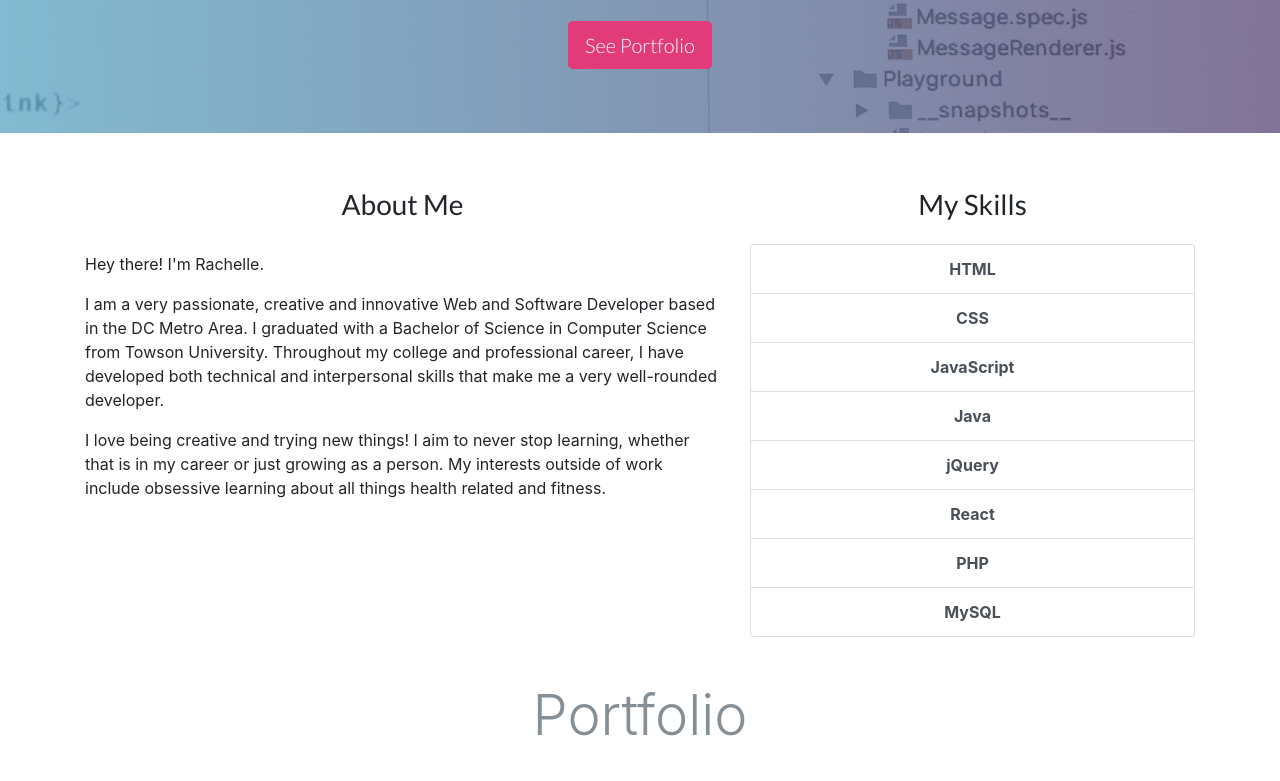
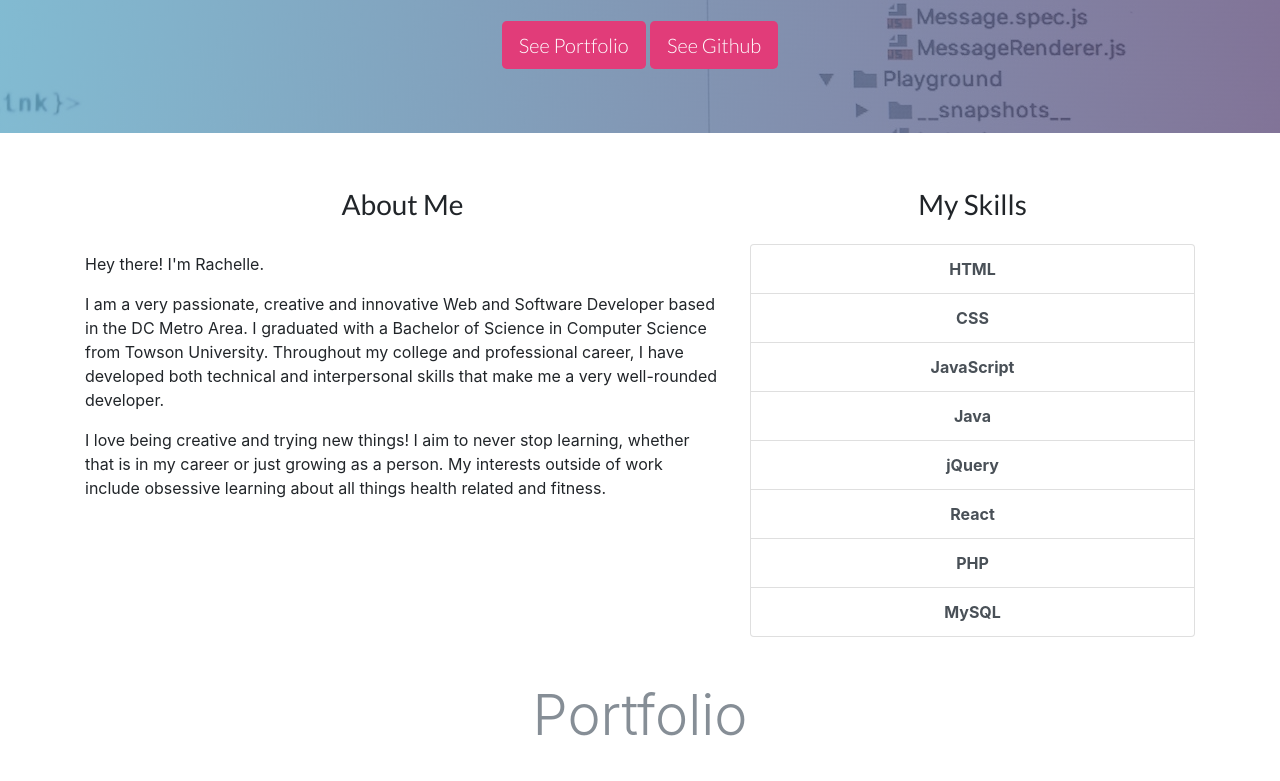
Before and after one commit to RML94/personal-site, a plain HTML site: page index.html in a window 1280 px wide. Shown: the part 323-1104 px from the top of the page. Drawn offline with nearby package versions, Linux system fonts and the light colour scheme; a web font is replaced by a local one.

Commit message:
Update html

```diff
--- a/index.html
+++ b/index.html
@@ -73,6 +73,7 @@
         <h1 class="display-2">Rachelle Lee</h1>
         <p class="lead">Web Developer</p>
           <a class="btn btn-lg port-btn" href="#portfolio">See Portfolio</a>
+          <a class="btn btn-lg port-btn" href="https://github.com/RML94" target="_blank">See Github</a>
       </div>
     </div>
     <!-- end jumbotron -->
@@ -172,6 +173,7 @@
             </div>
           </div>
 
+        <!--
           <div class="col-md-6">
             <div class="card mb-3">
               <img class="card-img-top" src="" alt="Port3">
@@ -190,7 +192,7 @@
                 <p class="card-text">...</p>
               </div>
             </div>
-          </div>
+          </div> -->
         </div>
       <!-- portfolio end -->
 
```
